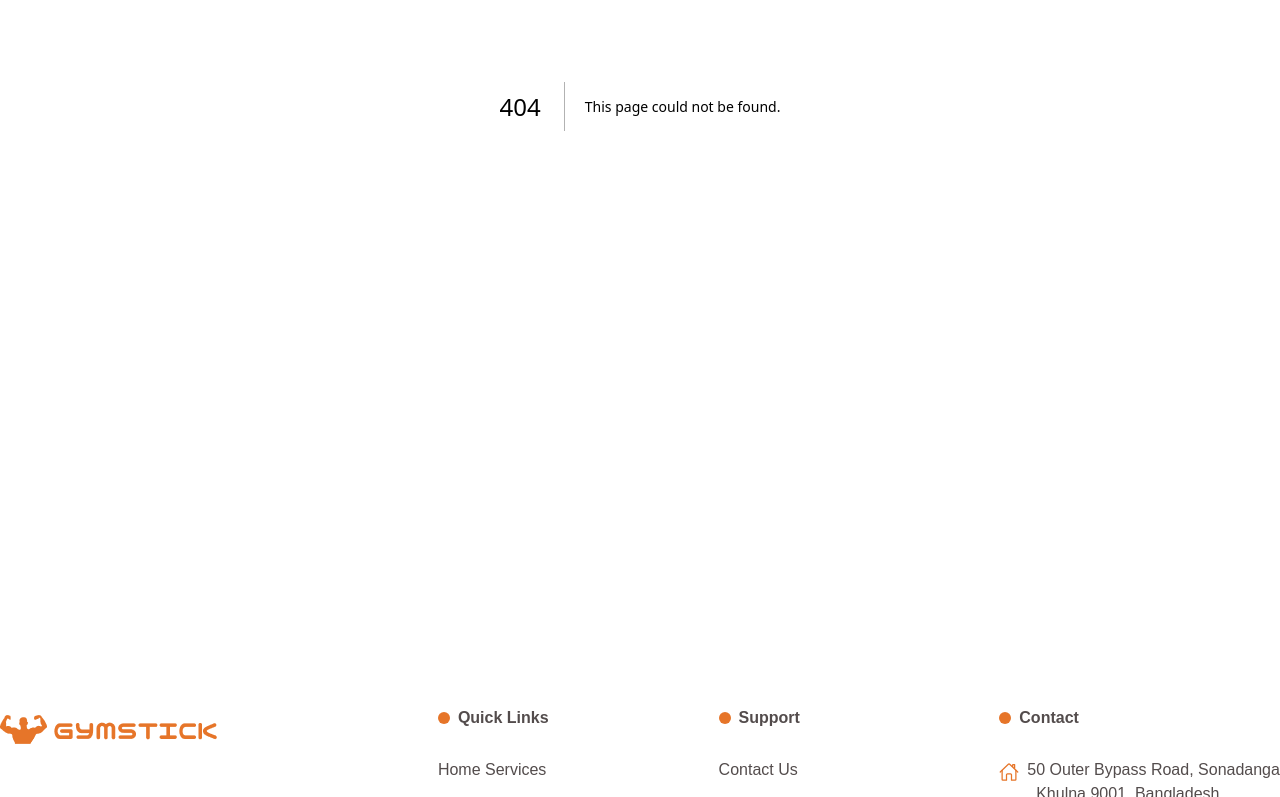
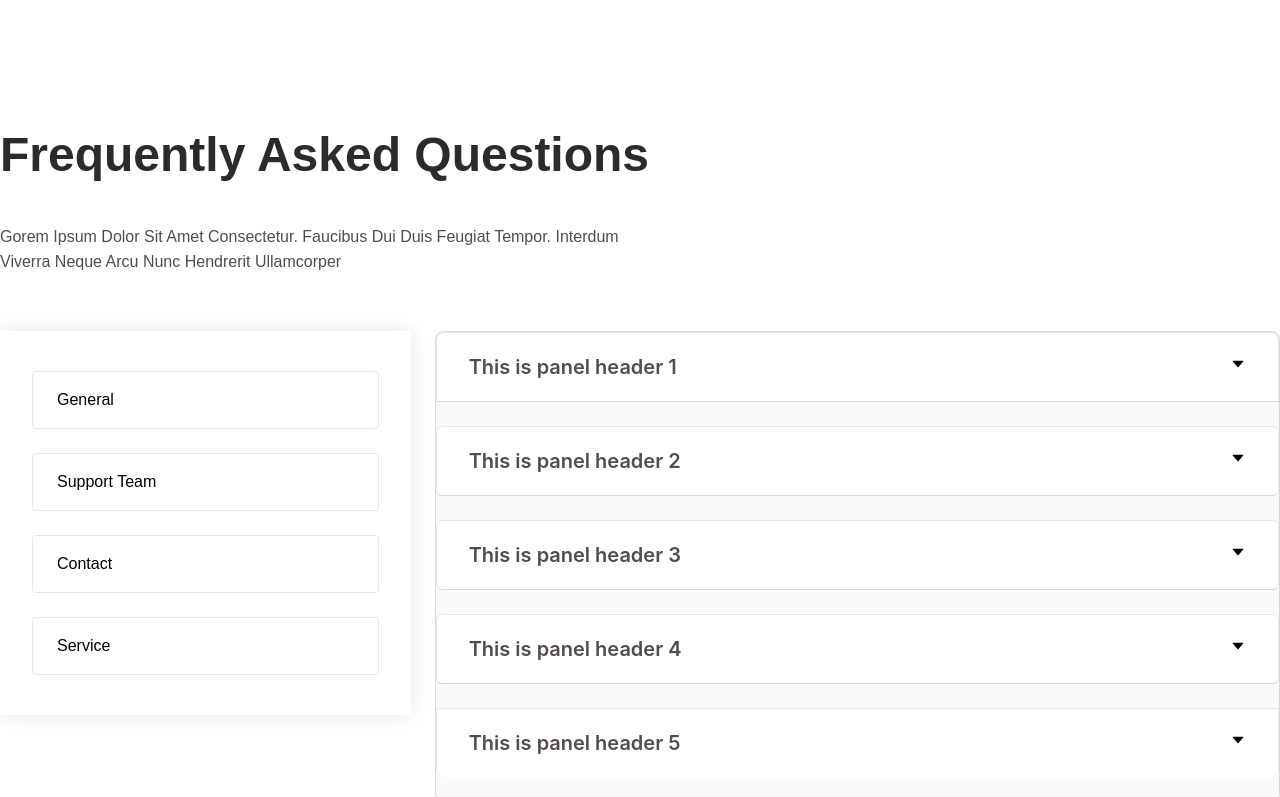
Before and after one commit to Azhar190238/GymStick, a Next.js app: page /faq in a window 1280 px wide. Before the commit this address had no page. Shown: the part 443-1240 px from the top of the page. Built offline with nearby package versions, Linux system fonts and the light colour scheme.

Commit message:
Alhamdulah done

```diff
--- a/src/app/components/Contact/Contact.tsx
+++ b/src/app/components/Contact/Contact.tsx
@@ -1,9 +1,71 @@
+import Image from 'next/image';
 import React from 'react';
+import { FiMapPin, FiPhoneCall } from 'react-icons/fi';
+import { LuMailCheck } from 'react-icons/lu';
 
-const Contact:React.FC = () => {
+const Contact: React.FC = () => {
     return (
-        <div className='max-w-[1320px] mx-auto'>
-            <h1>Contact</h1>
+        <div className='w-full bg-white'>
+            {/* Outer wrapper to constrain max-width to 1320px */}
+            <div className='max-w-[1320px] mx-auto flex flex-col lg:flex-row w-full'>
+                {/* First section: White background */}
+                <div className='w-full lg:w-1/2 bg-white py-12 px-6'>
+                    <h3 className="text-[48px] font-montserrat font-bold">
+                        Contact
+                    </h3>
+                    <ul className="mt-8 text-secondary font-medium">
+                        <div className='space-y-8'>
+                            <p className='flex'>
+                                <span><FiPhoneCall className='text-xl mr-2 mt-1' /> </span>
+                                +8801404049797
+                            </p>
+                            <p className='flex'>
+                                <span><LuMailCheck className='text-xl mr-2 mt-1' /> </span>
+                                info@gymstick.com.bd
+                            </p>
+                            <p className='flex'>
+                                <span><FiMapPin className='text-xl mr-2 mt-1' /> </span>
+                                4th floor ds building <br /> road : #kDA 83 sonadanga, khulna <br /> bangladesh
+                            </p>
+                        </div>
+                    </ul>
+                    <div className='flex flex-col md:flex-row gap-6 mt-16'>
+                        <Image className='rounded max-w-[312px] max-h-[419px]' src='/images/contact/1.png' width={312} height={419} alt='image' />
+                        <Image className='rounded max-w-[254px] max-h-[367px] mt-20' src='/images/contact/2.png' width={254} height={367} alt='image' />
+                    </div>
+                </div>
+
+                {/* Second section: Black background */}
+                <div className='flex-1 text-white px-6 '>
+                    <p className='font-bold text-[20px] capitalize'>Get In Touch</p>
+                    <p className='mt-6 font-bold text-[32px] md:text-[48px] text-primary capitalize'>Join Today!</p>
+                    <form className='max-w-[630px] mt-12'>
+                        <div className='grid grid-cols-1 md:grid-cols-2 gap-6 text-secondary font-medium'>
+                            <div className="">
+                                <label className="input-label font-montserrat ">First Name</label>
+                                <input placeholder='Enter Your First Name' type="text" id="fName" name="fName" className=" block w-full px-4 py-5 mt-3  input-placeholder border border-secondary rounded" required />
+                            </div>
+                            <div className="">
+                                <label className="input-label ont-montserrat">Last Name</label>
+                                <input placeholder='Enter Your Last Name' type="text" id="lName" name="lName" className=" block w-full px-4 py-5  mt-3 input-placeholder border border-secondary rounded" required />
+                            </div>
+                            <div className="">
+                                <label className="input-label ont-montserrat">Email</label>
+                                <input placeholder='Enter Your Email' type="email" id="email" name="email" className=" block w-full px-4 py-5 mt-3 input-placeholder border border-secondary rounded" required />
+                            </div>
+                            <div className="">
+                                <label className="input-label ont-montserrat">Phone Number</label>
+                                <input placeholder='Enter Your Phone Number' type="text" id="phone" name="phone" className=" block w-full px-4 py-5 mt-3  input-placeholder border border-secondary rounded" required />
+                            </div>
+                        </div>
+                        <div className='mt-6'>
+                            <label className="input-label ont-montserrat text-secondary font-medium">Message</label>
+                            <textarea placeholder='Write Your Message' id="lName" name="lName" className="h-[150px] w-full px-4 py-5 mt-3  input-placeholder border border-secondary rounded" required></textarea>
+                        </div>
+                        <button type="submit" className="button mt-12"> Submit </button>
+                    </form>
+                </div>
+            </div>
         </div>
     );
 };
--- /dev/null
+++ b/src/app/components/FAQ/Faq.tsx
@@ -0,0 +1,108 @@
+'use client';
+import React, { useState } from 'react';
+import { Collapse } from 'antd';
+import { CaretDownOutlined } from '@ant-design/icons';
+
+const text = `
+  A dog is a type of domesticated animal.
+  Known for its loyalty and faithfulness,
+  it can be found as a welcome guest in many households across the world.
+`;
+
+const items = [
+  {
+    key: '1',
+    label: 'This is panel header 1',
+    children: <p>{text}</p>,
+  },
+  {
+    key: '2',
+    label: 'This is panel header 2',
+    children: <p>{text}</p>,
+  },
+  {
+    key: '3',
+    label: 'This is panel header 3',
+    children: <p>{text}</p>,
+  },
+  {
+    key: '4',
+    label: 'This is panel header 4',
+    children: <p>{text}</p>,
+  },
+  {
+    key: '5',
+    label: 'This is panel header 5',
+    children: <p>{text}</p>,
+  },
+];
+
+const Faq: React.FC = () => {
+  const [activeKey, setActiveKey] = useState<string | string[]>([]);
+
+  // Function to handle active item change
+  const handleCollapseChange = (key: string | string[]) => {
+    setActiveKey(key);
+  };
+
+  return (
+    <div className='max-w-[1320px] mx-auto'>
+      <div className='mb-14'>
+        <h1 className='heading'>Frequently Asked Questions</h1>
+        <p className='para1 mt-10 max-w-[650px]'>
+          Gorem ipsum dolor sit amet consectetur. Faucibus dui duis feugiat tempor. interdum viverra neque arcu nunc hendrerit ullamcorper
+        </p>
+      </div>
+      <div className='grid grid-cols-1 lg:grid-cols-3 gap-6'>
+        <div className='col-span-1 rounded'>
+          <div className='px-8 py-10 space-y-6 shadow-custom-light'>
+            <div className='border rounded hover:bg-primary hover:text-white'>
+              <p className='px-6 py-4 capitalize text-[16px] font-medium'>general</p>
+            </div>
+            <div className='border rounded hover:bg-primary hover:text-white'>
+              <p className='px-6 py-4 capitalize text-[16px] font-medium'>support team</p>
+            </div>
+            <div className='border rounded hover:bg-primary hover:text-white'>
+              <p className='px-6 py-4 capitalize text-[16px] font-medium'>contact</p>
+            </div>
+            <div className='border rounded hover:bg-primary hover:text-white'>
+              <p className='px-6 py-4 capitalize text-[16px] font-medium'>service</p>
+            </div>
+          </div>
+        </div>
+        <div className='col-span-2 h-full'>
+          <div className=''>
+            <Collapse
+              accordion
+              activeKey={activeKey}
+              onChange={handleCollapseChange}
+              expandIconPosition="end" // Moves the icon to the right side
+              expandIcon={({ isActive }) => (
+                <CaretDownOutlined
+                  style={{ fontSize: '16px', color: isActive ? '#E67529' : 'black' }} // Changes color of the icon when active
+                  rotate={isActive ? 180 : 0} // Rotates the icon when active
+                />
+              )}
+              items={items.map(item => ({
+                ...item,
+                className: `mb-6 py-2 px-4 border rounded-md ${activeKey.includes(item.key) ? ' text-white' : 'bg-white text-black'}`,
+
+                label: (
+                  <span
+                    className={`${
+                      activeKey.includes(item.key) ? 'text-primary' : 'text-[#534C4C]'
+                    } text-xl font-semibold ` }
+                  >
+                    {item.label}
+                  </span>
+                ),
+              }))}
+            />
+          </div>
+        </div>
+      </div>
+    </div>
+  );
+};
+
+export default Faq;
--- a/src/app/components/Service/Discount.tsx
+++ b/src/app/components/Service/Discount.tsx
@@ -5,7 +5,7 @@ const Discount: React.FC = () => {
     return (
         <div
             className='relative w-full bg-cover bg-center'
-            style={{ backgroundImage: 'url(/images/discount/1.png)', minHeight: '80vh' }}
+            style={{ backgroundImage: 'url(/images/discount/1.png)', minHeight: '60vh' }}
         >
             <div className="absolute top-0 left-0 h-full w-full bg-primary opacity-90"></div>
             <div className="relative max-w-[1320px] mx-auto flex flex-col lg:flex-row gap-28 h-full px-6 py-10 lg:py-0 lg:px-0">
@@ -33,7 +33,7 @@ const Discount: React.FC = () => {
                     <h1 className='text-white font-semibold font-montserrat text-[50px] lg:text-[100px] capitalize'>
                         30% off
                     </h1>
-                    <div className='max-w-[413px] bg-white rounded capitalize'>
+                    <div className='max-w-[408px] bg-white rounded capitalize'>
                         <p className='px-[26px] py-[13px] text-primary font-semibold text-lg lg:text-xl'>
                             when registering for the first time
                         </p>
--- a/src/app/components/Service/Services.tsx
+++ b/src/app/components/Service/Services.tsx
@@ -66,8 +66,8 @@ const Services: React.FC = () => {
                             </div>
                             <h4 className='text-center service-heading group-hover:text-white text-[#2B2B2B] text-[18px] font-bold'>{service.title}</h4>
                             <p className='text-center max-w-[296px] mx-auto mt-4 para-1 service-description group-hover:text-white'>{service.description}</p>
-                            <div className='my-8 flex gap-2 items-center justify-center'>
-                                <p className='text-center service-description group-hover:text-white'>{service.button}</p>
+                            <div className='mt-8 pb-8 flex space-x-2 items-center justify-center'>
+                                <p className='text-center service-description group-hover:text-white '>{service.button}</p>
                                 <service.iconRight className='text-xl group-hover:text-white' />
                             </div>
                         </div>
--- a/src/app/components/card/NewsCard.tsx
+++ b/src/app/components/card/NewsCard.tsx
@@ -8,7 +8,7 @@ interface newsCardProps {
   heading: string;
 }
 
-const NewsCard: React.FC<newsCardProps>  = ({heading}) => {
+const NewsCard: React.FC<newsCardProps> = ({ heading }) => {
   return (
 
     <div
@@ -28,19 +28,19 @@ const NewsCard: React.FC<newsCardProps>  = ({heading}) => {
           {heading}
         </h5>
         <div className="flex justify-between">
-                <div className="flex gap-[8px] items-center  text-secondary duration-300 transition-all text-[16px]">
+          <div className="flex gap-2 items-center  text-secondary duration-300 transition-all text-[16px]">
             <FaUserTie />
             <span className="font-normal  text-[14px]">
               admin
             </span>
           </div>
-                <div className="flex gap-[8px] items-center  text-secondary duration-300 transition-all text-[16px]">
+          <div className="flex gap-2 items-center  text-secondary duration-300 transition-all text-[16px]">
             <BsFillCalendarFill />
             <span className="font-normal  text-[14px] ">
               03 sep, 2024
             </span>
           </div>
-                <button className="flex gap-[9px] items-center group-hover:text-primary text-secondary duration-300 transition-all text-[16px] cursor-pointer">
+          <button className="flex gap-2 items-center group-hover:text-primary text-secondary duration-300 transition-all text-[16px] cursor-pointer">
             <span>Read More</span>
             <LiaLongArrowAltRightSolid className="text-xl" />
           </button>
--- a/src/app/components/home2/Hero2.tsx
+++ b/src/app/components/home2/Hero2.tsx
@@ -2,7 +2,6 @@ import Image from 'next/image';
 import React from 'react';
 
 const Hero2: React.FC = () => {
-    // Array containing image paths and headings
     const features = [
         { imgSrc: '/images/Home2/1.png', heading: 'Scheduling' },
         { imgSrc: '/images/Home2/2.png', heading: 'Coaching' },
@@ -10,7 +9,6 @@ const Hero2: React.FC = () => {
         { imgSrc: '/images/Home2/4.png', heading: 'Tracking' },
         { imgSrc: '/images/Home2/5.png', heading: 'Community' },
     ];
-
     return (
         <div
             className=" relative -top-32 bg-cover bg-center bg-no-repeat h-full md:h-[135vh]"
@@ -26,12 +24,10 @@ const Hero2: React.FC = () => {
                             <h2 className='text-white text-4xl md:text-[84px]'>stronger</h2>
                             <h3 className='text-white text-3xl md:text-7xl pt-12 pl-36'>every day</h3>
                         </div>
-
                         <p className=' text-white text-2xl font-medium leading-[160%]'>At Fitness Queen Gym, we help women achieve their <br />
                             fitness goals with support and motivation</p>
                         <div className=''>
-                            <button className="button mt-12 "> Start Your Journey</button>
-
+                            <button className="button mt-12 text-white"> Start Your Journey</button>
                         </div>
                     </div>
                     <div className=''>
@@ -52,5 +48,4 @@ const Hero2: React.FC = () => {
         </div>
     );
 };
-
 export default Hero2;
--- a/src/app/components/shared/BasicHeader.tsx
+++ b/src/app/components/shared/BasicHeader.tsx
@@ -13,7 +13,7 @@ const BasicHeader: React.FC<BasicHeaderProps> = ({ heading, subHeading }) => {
             className="relative w-full -top-32 h-[420px] sm:h-[300px] md:h-[350px] lg:h-[400px] xl:h-[420px] overflow-hidden bg-cover bg-center "
             style={{ backgroundImage: 'url(/images/About/image.png)' }}
         >
-            <div className='border-x-[2px] border-[#FF4E25] max-w-[1290px] mx-auto h-[420px] '>
+            <div className='border-x-[2px] border-[#FF4E25] border-opacity-40 max-w-[1290px] mx-auto h-[420px] '>
                 <div className="absolute inset-0 bg-black bg-opacity-80"/>
                 <div className="relative font-montserrat text-white text-5xl max-w-[1320px] mx-auto pl-6 pt-[219px]">
                     <h2 className="text-3xl sm:text-2xl md:text-4xl lg:text-5xl font-bold">{heading}</h2>
--- a/src/app/components/shared/Footer.tsx
+++ b/src/app/components/shared/Footer.tsx
@@ -52,11 +52,11 @@ const Footer: React.FC = () => {
                                 <p>Support</p>
                             </h3>
                             <ul className="mt-7 space-y-4">
-                                <li><a href="#" className="">Contact Us
+                                <li><a href="/contact" className="">Contact Us
 
 
                                 </a></li>
-                                <li><a href="#" className="">FAQS</a></li>
+                                <li><a href="/faq" className="">FAQS</a></li>
                                 <li><a href="#" className="">Privacy Policy</a></li>
                                 <li><a href="#" className="">Terms & Condition</a></li>
                             </ul>
--- /dev/null
+++ b/src/app/faq/page.tsx
@@ -0,0 +1,11 @@
+import Faq from "../components/FAQ/Faq";
+import BasicHeader from "../components/shared/BasicHeader";
+
+export default function Classes() {
+    return (
+     <div >
+       <BasicHeader heading="FAQ" subHeading="home"/>
+       <Faq/>
+
+     </div>
+    )}
--- a/src/app/globals.css
+++ b/src/app/globals.css
@@ -75,17 +75,19 @@ line-height: 160%;
   margin-left: auto;
   margin-right: auto;
   border-radius: 0.25rem;
-  background-color: #E67529;
+  border: 1px solid #E67529;
   font-size: 18px;
   transition: transform 0.3s;
   font-weight: 500;
-  color: white;
+  color: #2B2B2B;
   padding: 1rem 2rem;
   text-transform: capitalize;
 }
 
 .button:hover {
-  transform: scale(1.05)
+  transform: scale(1.05);
+  background-color: #E67529;
+  color: #fff;
 }
 .toggle {
   appearance: none;
@@ -147,3 +149,10 @@ line-height: 160%;
 .ant-pagination .ant-pagination-item-active a:hover {
   color: #FFFFFF;
 }
+
+:where(.css-dev-only-do-not-override-qnu6hi).ant-collapse {
+  border:none;
+}
+:where(.css-dev-only-do-not-override-qnu6hi).ant-collapse .ant-collapse-content {
+  border-top:none;
+}
```
Also changed, not shown: src/app/components/Hero.tsx (+25 -14 lines), public/images/contact/1.png (added), public/images/contact/2.png (added). Lines whose indentation alone changed are shown as unchanged.
